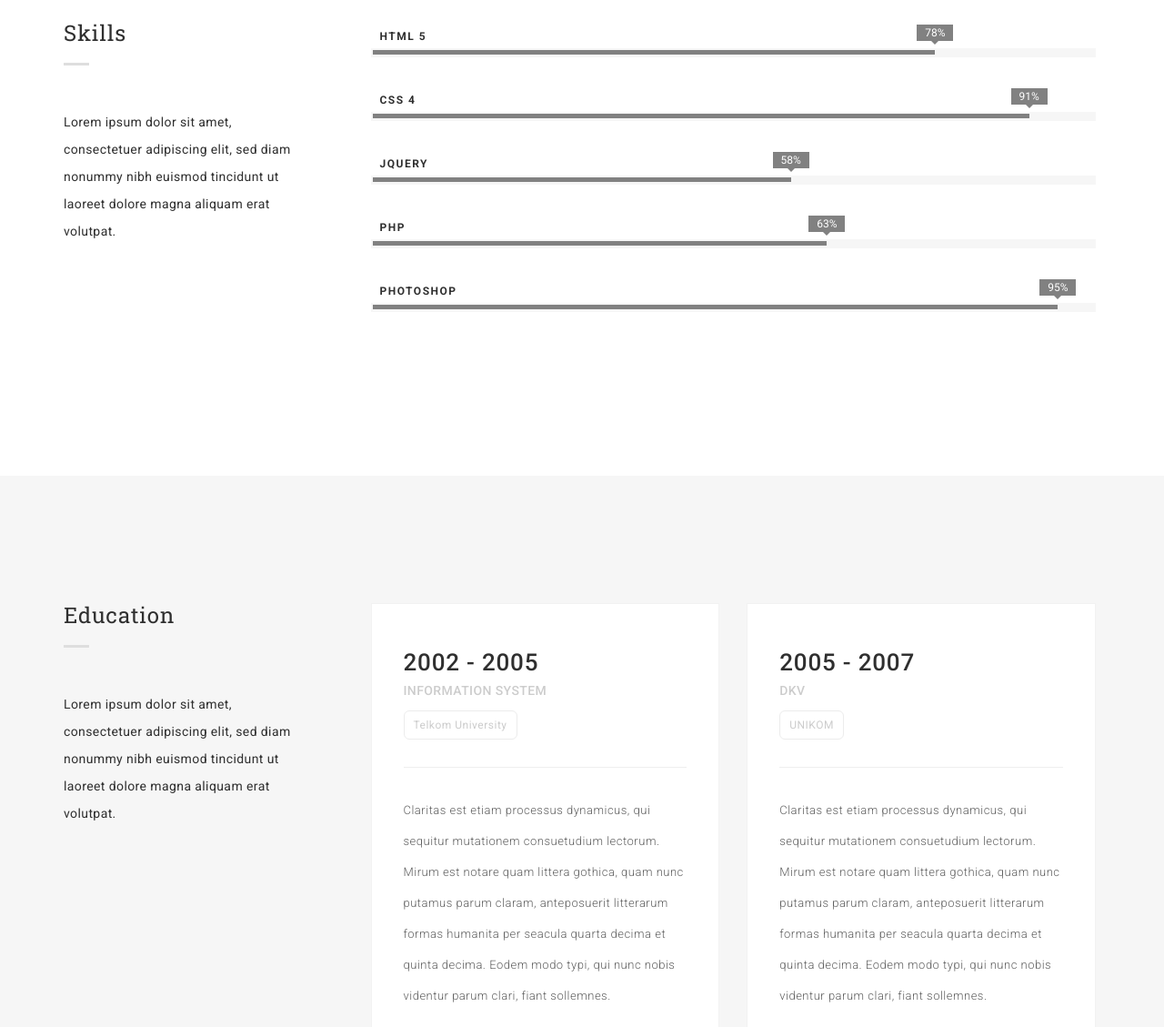
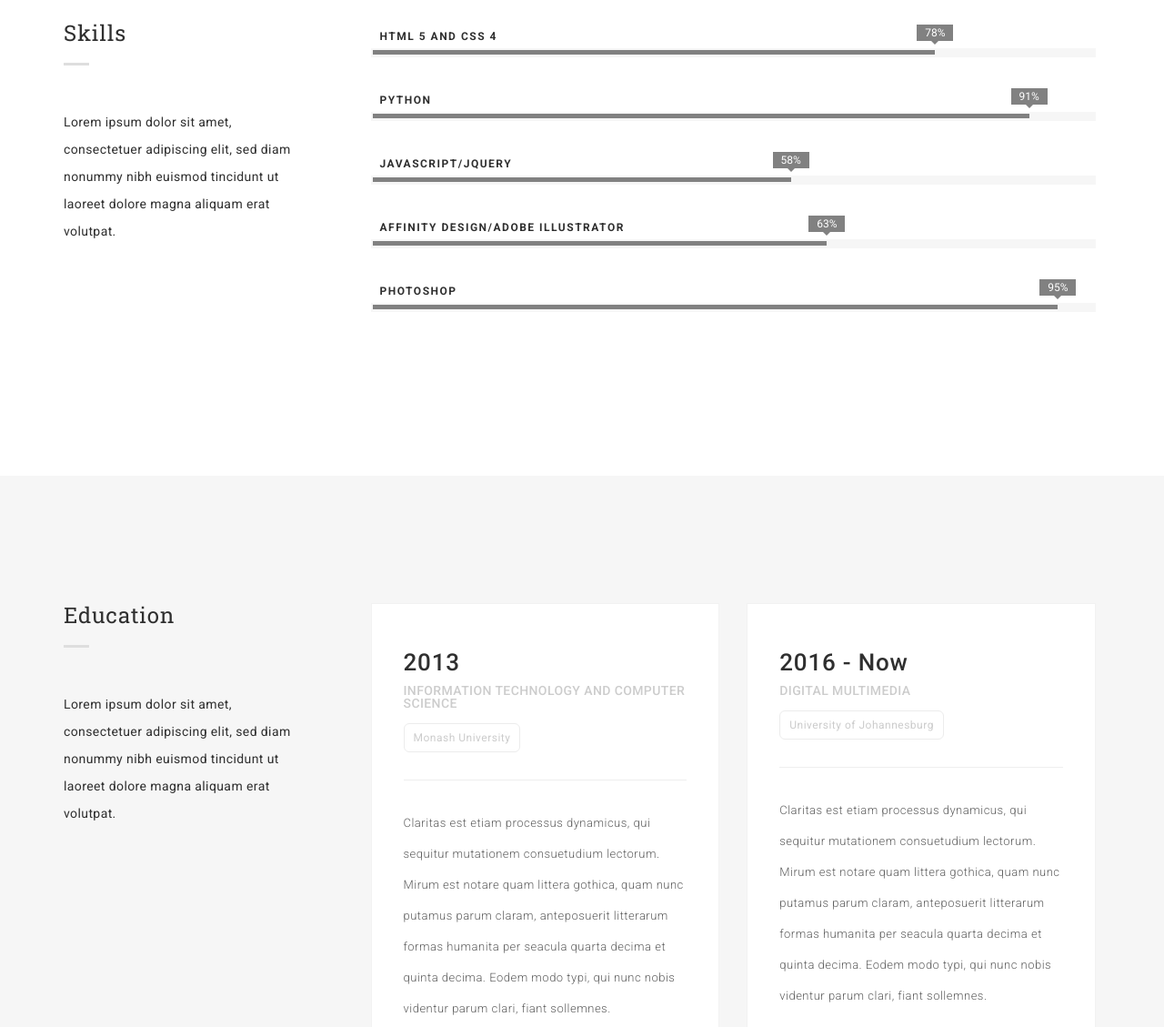
Before and after one commit to subsahara/subsahara.github.io, a plain HTML site: page index.html in a window 1280 px wide. Shown: the part 5108-6237 px from the top of the page at 91% size. Drawn offline with Linux system fonts and the light colour scheme.

Commit message:
Edited info and added information

```diff
--- a/index.html
+++ b/index.html
@@ -406,7 +406,7 @@
                         <div class="wrap-card">
                           <div class="card">
                             <h2 class="year">
-                              2016 - NOW
+                              2015 - 2017
                             </h2>
                             <p class="job">
                               Digital Strategist
@@ -523,7 +523,7 @@
                 <div class="skillst">
                   <div class="skillbar" data-percent="78%">
                     <div class="title head-sm">
-                      HTML 5
+                      HTML 5 and CSS 4
                     </div>
                     <div class="count-bar">
                       <div class="count"></div>
@@ -531,7 +531,7 @@
                   </div>
                   <div class="skillbar" data-percent="91%">
                     <div class="title head-sm">
-                      CSS 4
+                      Python
                     </div>
                     <div class="count-bar">
                       <div class="count"></div>
@@ -539,7 +539,7 @@
                   </div>
                   <div class="skillbar" data-percent="58%">
                     <div class="title head-sm">
-                      jQuery
+                      JavaScript/jQuery
                     </div>
                     <div class="count-bar">
                       <div class="count"></div>
@@ -547,7 +547,7 @@
                   </div>
                   <div class="skillbar" data-percent="63%">
                     <div class="title head-sm">
-                      PHP
+                      Affinity Design/Adobe Illustrator
                     </div>
                     <div class="count-bar">
                       <div class="count"></div>
@@ -589,13 +589,13 @@
                         <div class="wrap-card">
                           <div class="card">
                             <h2 class="year">
-                              2002 - 2005
+                              2013
                             </h2>
                             <p class="job">
-                              Information System
+                              Information Technology and Computer Science
                             </p>
                             <p class="company">
-                              Telkom University
+                              Monash University
                             </p>
                             <hr>
                             <div class="text-detail">
@@ -613,13 +613,13 @@
                         <div class="wrap-card">
                           <div class="card">
                             <h2 class="year">
-                              2005 - 2007
+                              2016 - Now
                             </h2>
                             <p class="job">
-                              DKV
+                              Digital Multimedia
                             </p>
                             <p class="company">
-                              UNIKOM
+                              University of Johannesburg
                             </p>
                             <hr>
                             <div class="text-detail">
@@ -633,7 +633,7 @@
                     </li>
                   </ul>
                   <ul class="listing-item">
-                    <li>
+                   <!-- <li>
                       <div class="col-md-6 col-sm-6">
                         <div class="wrap-card">
                           <div class="card">
@@ -655,9 +655,9 @@
                           </div>
                         </div>
                       </div>
-                    </li>
+                    </li> -->
 
-                    <li>
+                    <!-- <li>
                       <div class="col-md-6 col-sm-6">
                         <div class="wrap-card">
                           <div class="card">
@@ -679,7 +679,7 @@
                           </div>
                         </div>
                       </div>
-                    </li>
+                    </li> -->
                   </ul>
 
                 </div>
```
